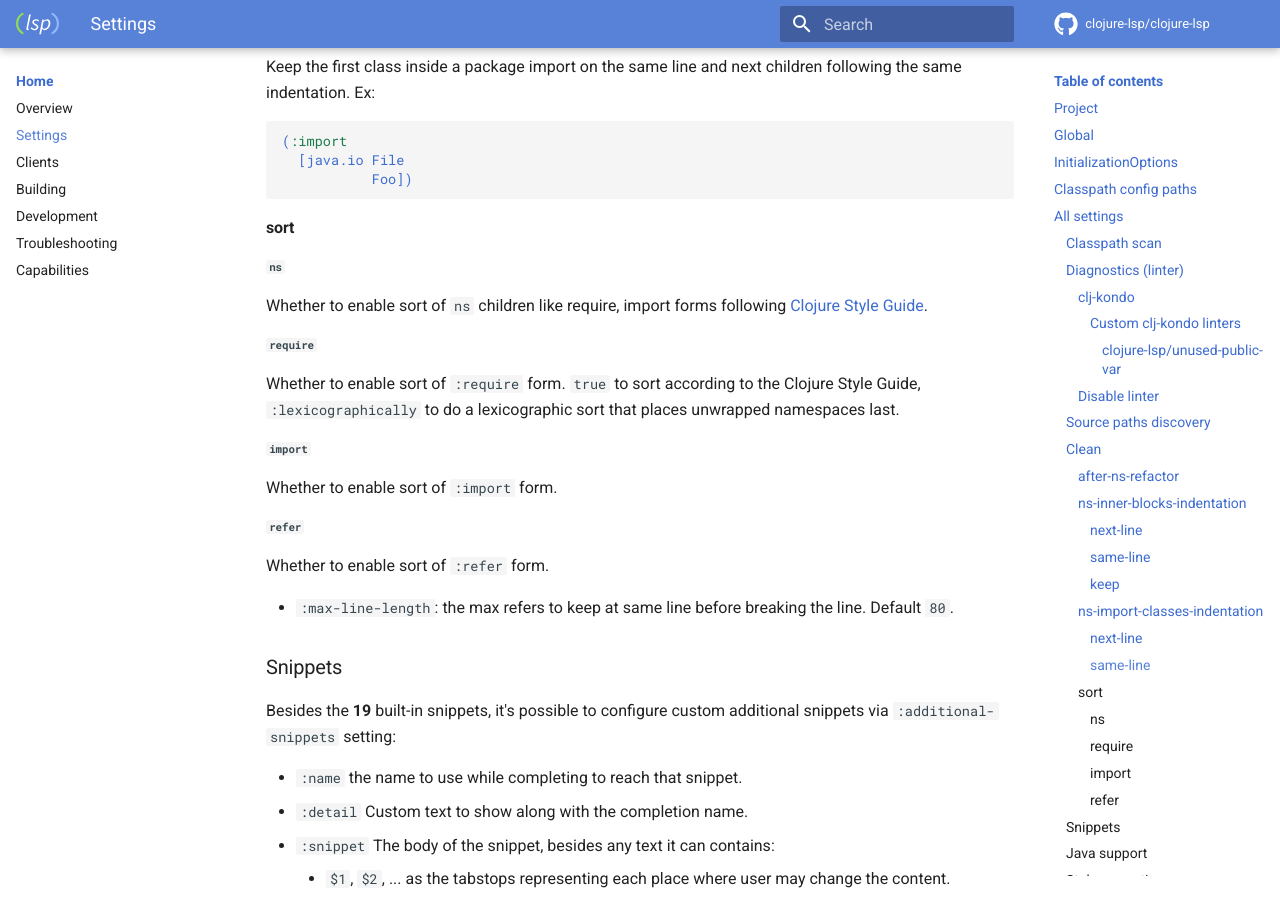
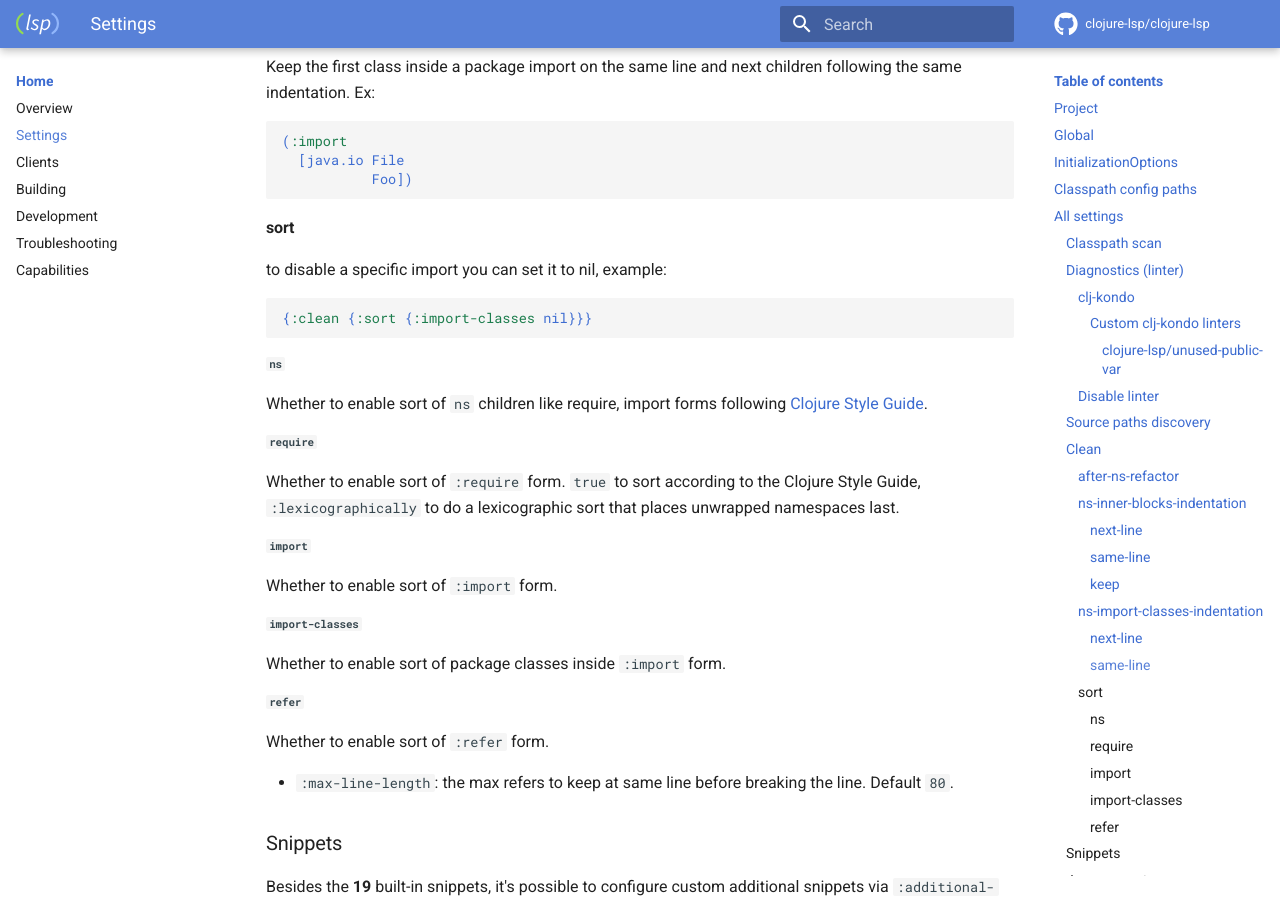
Before and after one commit to clojure-lsp/clojure-lsp, an MkDocs documentation site: the page built from docs/settings.md, in a window 1280 px wide and 900 px high, scrolled down 9155 px. Built offline with MkDocs 1.6.1 and Material for MkDocs 9.7.7, drawn with Linux system fonts in a browser that asks for light colours; comment, search, counter and statistics services are not loaded.

Commit message:
docs: improve clean docs

````diff
--- a/docs/settings.md
+++ b/docs/settings.md
@@ -284,6 +284,12 @@ Keep the first class inside a package import on the same line and next children
 
 #### sort
 
+to disable a specific import you can set it to nil, example:
+
+```clojure
+{:clean {:sort {:import-classes nil}}}
+```
+
 ##### `ns`
 
 Whether to enable sort of `ns` children like require, import forms following [Clojure Style Guide](https://github.com/bbatsov/clojure-style-guide#comprehensive-ns-declaration).
@@ -295,6 +301,10 @@ Whether to enable sort of `:require` form. `true` to sort according to the Cloju
 ##### `import`
 
 Whether to enable sort of `:import` form.
+
+##### `import-classes`
+
+Whether to enable sort of package classes inside `:import` form.
 
 ##### `refer`
 
````
